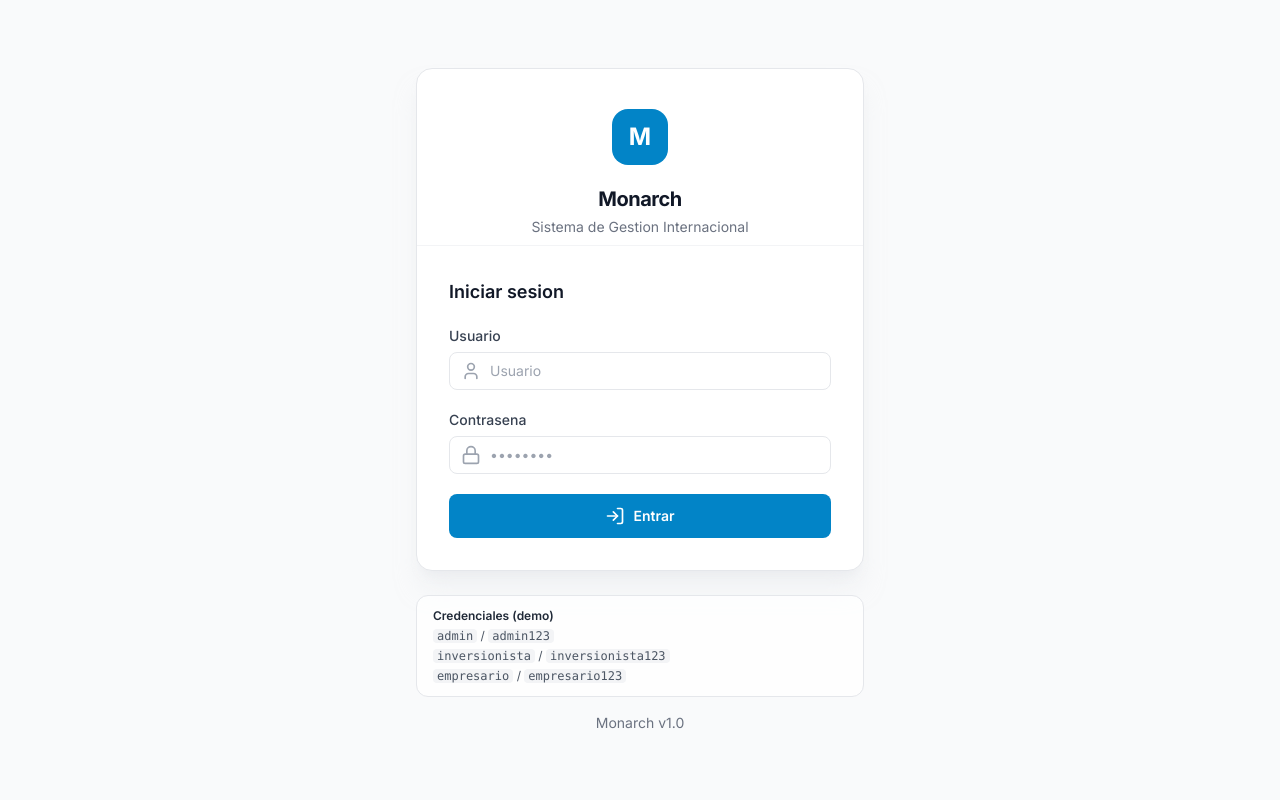
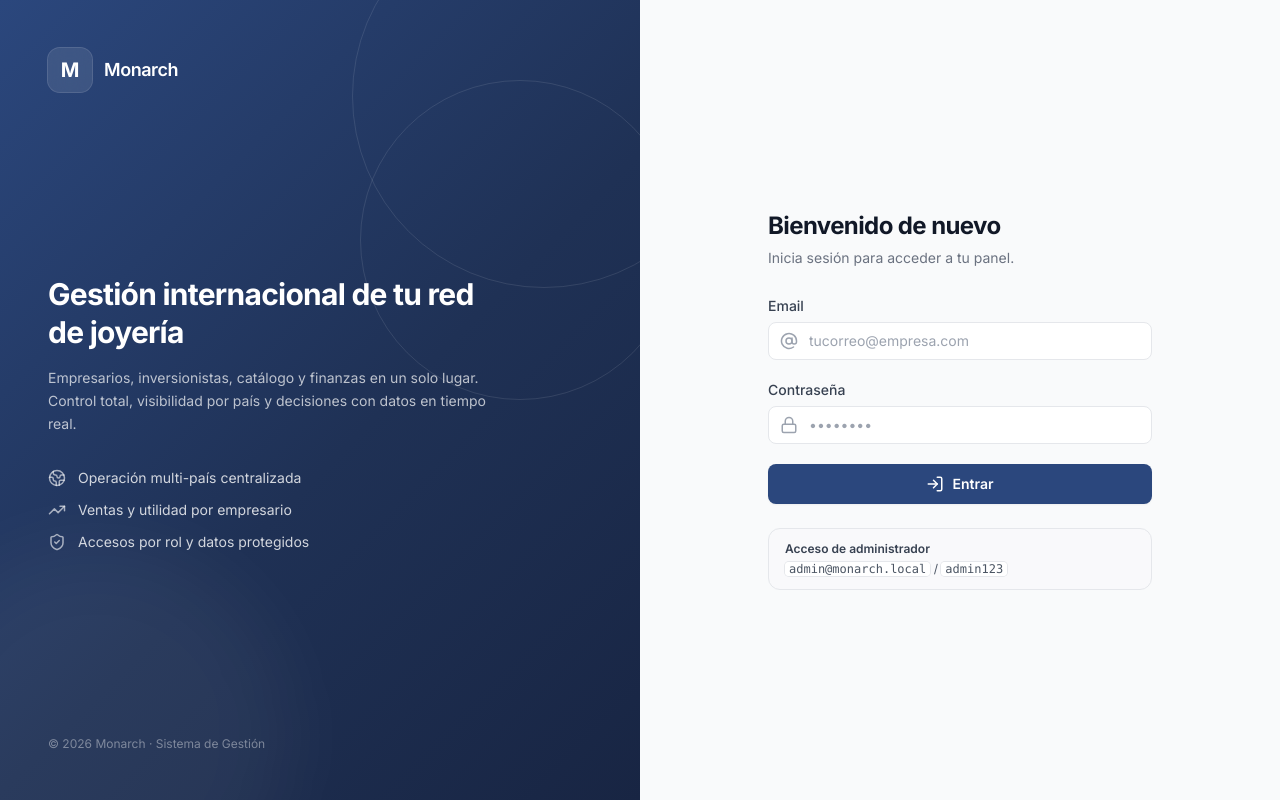
Before and after one commit to FreeAgentsDev/monarch-frontend, a React (Vite) app: page /login in a window 1280 px wide. Built offline with nearby package versions, Linux system fonts and the light colour scheme; no server answers.

Commit message:
feat: rediseño visual navy corporativo
- Paleta de marca navy/índigo + acento dorado (tailwind)
- Login rediseñado (layout de marca) y corrige login por email en modo API
- Sidebar con logo de marca; sombras y gradiente de marca en el sistema de diseño

```diff
--- a/src/components/Layout.tsx
+++ b/src/components/Layout.tsx
@@ -85,11 +85,14 @@ export default function Layout({ children }: LayoutProps) {
         <div className="flex flex-col h-full">
           {/* Logo */}
           <div className="flex items-center justify-between h-16 px-6 border-b border-gray-200">
-            <div className="flex items-center space-x-2">
-              <div className="w-8 h-8 bg-primary-600 rounded-lg flex items-center justify-center">
-                <span className="text-white font-bold text-lg">M</span>
+            <div className="flex items-center gap-2.5">
+              <div className="flex h-9 w-9 items-center justify-center rounded-xl brand-gradient text-white shadow-sm ring-1 ring-primary-900/10">
+                <span className="text-lg font-bold">M</span>
               </div>
-              <span className="text-xl font-bold text-gray-900">Monarch</span>
+              <div className="flex flex-col leading-none">
+                <span className="text-lg font-bold tracking-tight text-gray-900">Monarch</span>
+                <span className="text-[10px] font-medium uppercase tracking-widest text-gray-400">Gestión</span>
+              </div>
             </div>
             <button
               onClick={() => setSidebarOpen(false)}
--- a/src/index.css
+++ b/src/index.css
@@ -38,6 +38,16 @@
   .scrollbar-hide::-webkit-scrollbar {
     display: none;
   }
+  /* Degradado de marca (navy corporativo). */
+  .brand-gradient {
+    background-image: linear-gradient(135deg, #2b477d 0%, #1f3155 55%, #182543 100%);
+  }
+  .text-brand-gradient {
+    background-image: linear-gradient(135deg, #2b477d 0%, #1f3155 100%);
+    -webkit-background-clip: text;
+    background-clip: text;
+    color: transparent;
+  }
 }
 
 @layer components {
@@ -48,15 +58,28 @@
 
   /* Cards */
   .card {
-    @apply rounded-xl border border-gray-200 bg-white p-5 shadow-sm;
+    @apply rounded-xl border border-gray-200 bg-white p-5;
+    box-shadow: 0 1px 2px 0 rgb(24 37 67 / 0.04), 0 1px 3px 0 rgb(24 37 67 / 0.06);
   }
   .card-flush {
-    @apply rounded-xl border border-gray-200 bg-white shadow-sm overflow-hidden;
+    @apply rounded-xl border border-gray-200 bg-white overflow-hidden;
+    box-shadow: 0 1px 2px 0 rgb(24 37 67 / 0.04), 0 1px 3px 0 rgb(24 37 67 / 0.06);
   }
 
   /* KPI card */
   .kpi {
-    @apply rounded-xl border border-gray-200 bg-white px-5 py-4;
+    @apply rounded-xl border border-gray-200 bg-white px-5 py-4 transition-shadow;
+    box-shadow: 0 1px 2px 0 rgb(24 37 67 / 0.04), 0 1px 3px 0 rgb(24 37 67 / 0.06);
+  }
+  .kpi:hover {
+    box-shadow: 0 4px 12px -2px rgb(24 37 67 / 0.10), 0 2px 6px -2px rgb(24 37 67 / 0.06);
+  }
+  .kpi-accent {
+    @apply relative overflow-hidden;
+  }
+  .kpi-accent::before {
+    content: '';
+    @apply absolute left-0 top-0 h-full w-1 bg-primary-600;
   }
   .kpi-label {
     @apply text-xs font-medium uppercase tracking-wider text-gray-500;
@@ -70,7 +93,7 @@
 
   /* Buttons */
   .btn-primary {
-    @apply inline-flex items-center justify-center gap-2 rounded-lg bg-primary-600 px-4 py-2 text-sm font-semibold text-white transition-all hover:bg-primary-700 focus:outline-none focus:ring-2 focus:ring-primary-500/40 focus:ring-offset-1 disabled:opacity-50 disabled:cursor-not-allowed;
+    @apply inline-flex items-center justify-center gap-2 rounded-lg bg-primary-600 px-4 py-2 text-sm font-semibold text-white shadow-sm transition-all hover:bg-primary-700 active:bg-primary-800 focus:outline-none focus:ring-2 focus:ring-primary-500/40 focus:ring-offset-1 disabled:opacity-50 disabled:cursor-not-allowed;
   }
   .btn-secondary {
     @apply inline-flex items-center justify-center gap-2 rounded-lg border border-gray-200 bg-white px-4 py-2 text-sm font-medium text-gray-700 transition-all hover:bg-gray-50 hover:border-gray-300 focus:outline-none focus:ring-2 focus:ring-gray-200 focus:ring-offset-1 disabled:opacity-50 disabled:cursor-not-allowed;
--- a/src/pages/Login.tsx
+++ b/src/pages/Login.tsx
@@ -1,7 +1,8 @@
 import { useState, FormEvent } from 'react'
 import { useNavigate, Navigate } from 'react-router-dom'
-import { Lock, User, LogIn } from 'lucide-react'
+import { Lock, AtSign, User, LogIn, ShieldCheck, Globe2, TrendingUp } from 'lucide-react'
 import { useAuth, type Role } from '../context/AuthContext'
+import { useRealApi } from '../services/http'
 
 const HOME_BY_ROLE: Record<Role, string> = {
   admin: '/dashboard',
@@ -32,51 +33,95 @@ export default function Login() {
     setError(result.error ?? 'Error al iniciar sesion.')
   }
 
+  const IdIcon = useRealApi ? AtSign : User
+
   return (
-    <div className="min-h-screen bg-gray-50 flex flex-col items-center justify-center px-4 py-12">
-      <div className="w-full max-w-md">
-        <div className="bg-white rounded-2xl border border-gray-200 shadow-xl shadow-gray-200/50 overflow-hidden">
-          <div className="px-8 pt-10 pb-2 text-center border-b border-gray-100">
-            <div className="inline-flex items-center justify-center w-14 h-14 rounded-2xl bg-primary-600 text-white mb-5">
-              <span className="text-2xl font-bold">M</span>
+    <div className="min-h-screen grid lg:grid-cols-2 bg-gray-50">
+      {/* Panel de marca (izquierda) */}
+      <div className="relative hidden lg:flex flex-col justify-between overflow-hidden brand-gradient p-12 text-white">
+        {/* Decoración sutil */}
+        <div className="pointer-events-none absolute -right-24 -top-24 h-96 w-96 rounded-full border border-white/10" />
+        <div className="pointer-events-none absolute -right-10 top-20 h-80 w-80 rounded-full border border-white/10" />
+        <div className="pointer-events-none absolute -bottom-32 -left-24 h-96 w-96 rounded-full bg-white/5 blur-2xl" />
+
+        <div className="relative flex items-center gap-3">
+          <div className="flex h-11 w-11 items-center justify-center rounded-xl bg-white/10 ring-1 ring-white/20 backdrop-blur">
+            <span className="text-xl font-bold">M</span>
+          </div>
+          <span className="text-lg font-semibold tracking-tight">Monarch</span>
+        </div>
+
+        <div className="relative max-w-md">
+          <h2 className="text-3xl font-bold leading-tight tracking-tight text-white">
+            Gestión internacional de tu red de joyería
+          </h2>
+          <p className="mt-4 text-sm leading-relaxed text-white/70">
+            Empresarios, inversionistas, catálogo y finanzas en un solo lugar. Control total,
+            visibilidad por país y decisiones con datos en tiempo real.
+          </p>
+          <div className="mt-8 space-y-3 text-sm text-white/80">
+            <div className="flex items-center gap-3">
+              <Globe2 size={18} className="text-white/60" /> Operación multi-país centralizada
             </div>
-            <h1 className="text-xl font-bold text-gray-900">Monarch</h1>
-            <p className="text-sm text-gray-500 mt-1">Sistema de Gestion Internacional</p>
+            <div className="flex items-center gap-3">
+              <TrendingUp size={18} className="text-white/60" /> Ventas y utilidad por empresario
+            </div>
+            <div className="flex items-center gap-3">
+              <ShieldCheck size={18} className="text-white/60" /> Accesos por rol y datos protegidos
+            </div>
+          </div>
+        </div>
+
+        <p className="relative text-xs text-white/40">© {new Date().getFullYear()} Monarch · Sistema de Gestión</p>
+      </div>
+
+      {/* Formulario (derecha) */}
+      <div className="flex flex-col items-center justify-center px-4 py-12 sm:px-8">
+        <div className="w-full max-w-sm">
+          {/* Marca compacta (móvil) */}
+          <div className="mb-8 flex items-center justify-center gap-2 lg:hidden">
+            <div className="flex h-11 w-11 items-center justify-center rounded-xl brand-gradient text-white shadow-sm">
+              <span className="text-xl font-bold">M</span>
+            </div>
+            <span className="text-xl font-bold text-gray-900">Monarch</span>
           </div>
 
-          <form onSubmit={handleSubmit} className="p-8 space-y-5">
-            <h2 className="text-lg font-semibold text-gray-900">Iniciar sesion</h2>
+          <div className="mb-7">
+            <h1 className="text-2xl font-bold tracking-tight text-gray-900">Bienvenido de nuevo</h1>
+            <p className="mt-1.5 text-sm text-gray-500">Inicia sesión para acceder a tu panel.</p>
+          </div>
 
+          <form onSubmit={handleSubmit} className="space-y-5">
             {error && (
-              <div className="rounded-xl bg-red-50 border border-red-200 px-4 py-3 text-sm text-red-800">
+              <div className="rounded-xl border border-red-200 bg-red-50 px-4 py-3 text-sm text-red-800">
                 {error}
               </div>
             )}
 
             <div>
-              <label htmlFor="login-user" className="block text-sm font-medium text-gray-700 mb-1.5">
-                Usuario
+              <label htmlFor="login-user" className="mb-1.5 block text-sm font-medium text-gray-700">
+                {useRealApi ? 'Email' : 'Usuario'}
               </label>
               <div className="relative">
-                <User className="absolute left-3 top-1/2 -translate-y-1/2 text-gray-400" size={20} />
+                <IdIcon className="absolute left-3 top-1/2 -translate-y-1/2 text-gray-400" size={18} />
                 <input
                   id="login-user"
-                  type="text"
+                  type={useRealApi ? 'email' : 'text'}
                   autoComplete="username"
                   value={username}
                   onChange={(e) => setUsername(e.target.value)}
-                  placeholder="Usuario"
+                  placeholder={useRealApi ? 'tucorreo@empresa.com' : 'Usuario'}
                   className="input pl-10"
                 />
               </div>
             </div>
 
             <div>
-              <label htmlFor="login-password" className="block text-sm font-medium text-gray-700 mb-1.5">
-                Contrasena
+              <label htmlFor="login-password" className="mb-1.5 block text-sm font-medium text-gray-700">
+                Contraseña
               </label>
               <div className="relative">
-                <Lock className="absolute left-3 top-1/2 -translate-y-1/2 text-gray-400" size={20} />
+                <Lock className="absolute left-3 top-1/2 -translate-y-1/2 text-gray-400" size={18} />
                 <input
                   id="login-password"
                   type="password"
@@ -89,33 +134,37 @@ export default function Login() {
               </div>
             </div>
 
-            <button
-              type="submit"
-              disabled={loading}
-              className="btn-primary w-full justify-center py-3 disabled:opacity-50"
-            >
+            <button type="submit" disabled={loading} className="btn-primary w-full justify-center py-2.5">
               {loading ? (
                 <span className="inline-block h-5 w-5 animate-spin rounded-full border-2 border-white border-t-transparent" />
               ) : (
                 <>
-                  <LogIn size={20} />
+                  <LogIn size={18} />
                   Entrar
                 </>
               )}
             </button>
           </form>
+
+          {/* Credenciales de ayuda: reales (API) o demo. */}
+          <div className="mt-6 rounded-xl border border-gray-200 bg-gray-50/70 px-4 py-3 text-xs text-gray-600">
+            <p className="mb-1 font-semibold text-gray-700">
+              {useRealApi ? 'Acceso de administrador' : 'Credenciales de demostración'}
+            </p>
+            {useRealApi ? (
+              <p>
+                <code className="rounded bg-white px-1 ring-1 ring-gray-200">admin@monarch.local</code> /{' '}
+                <code className="rounded bg-white px-1 ring-1 ring-gray-200">admin123</code>
+              </p>
+            ) : (
+              <div className="space-y-1">
+                <p><code className="rounded bg-white px-1 ring-1 ring-gray-200">admin</code> / <code className="rounded bg-white px-1 ring-1 ring-gray-200">admin123</code></p>
+                <p><code className="rounded bg-white px-1 ring-1 ring-gray-200">inversionista</code> / <code className="rounded bg-white px-1 ring-1 ring-gray-200">inversionista123</code></p>
+                <p><code className="rounded bg-white px-1 ring-1 ring-gray-200">empresario</code> / <code className="rounded bg-white px-1 ring-1 ring-gray-200">empresario123</code></p>
+              </div>
+            )}
+          </div>
         </div>
-
-        <div className="mt-6 rounded-xl border border-gray-200 bg-white/80 px-4 py-3 text-left text-xs text-gray-600 max-w-md mx-auto space-y-1">
-          <p className="font-semibold text-gray-800">Credenciales (demo)</p>
-          <p><code className="rounded bg-gray-100 px-1">admin</code> / <code className="rounded bg-gray-100 px-1">admin123</code></p>
-          <p><code className="rounded bg-gray-100 px-1">inversionista</code> / <code className="rounded bg-gray-100 px-1">inversionista123</code></p>
-          <p><code className="rounded bg-gray-100 px-1">empresario</code> / <code className="rounded bg-gray-100 px-1">empresario123</code></p>
-        </div>
-
-        <p className="text-center text-sm text-gray-500 mt-4">
-          Monarch v1.0
-        </p>
       </div>
     </div>
   )
--- a/tailwind.config.js
+++ b/tailwind.config.js
@@ -10,17 +10,32 @@ export default {
         sans: ['Inter', 'system-ui', '-apple-system', 'sans-serif'],
       },
       colors: {
+        // Navy corporativo — marca Monarch.
         primary: {
-          50: '#f0f9ff',
-          100: '#e0f2fe',
-          200: '#bae6fd',
-          300: '#7dd3fc',
-          400: '#38bdf8',
-          500: '#0ea5e9',
-          600: '#0284c7',
-          700: '#0369a1',
-          800: '#075985',
-          900: '#0c4a6e',
+          50: '#eef2f9',
+          100: '#d9e2f1',
+          200: '#b7c8e3',
+          300: '#8aa4cf',
+          400: '#5c7bb5',
+          500: '#3d5c99',
+          600: '#2b477d',
+          700: '#243c67',
+          800: '#1f3155',
+          900: '#182543',
+          950: '#0f1830',
+        },
+        // Acento dorado sobrio para detalles premium.
+        accent: {
+          50: '#fbf7ec',
+          100: '#f5ead0',
+          200: '#e9d3a1',
+          300: '#dcb96c',
+          400: '#cfa043',
+          500: '#b8862f',
+          600: '#9a6d25',
+          700: '#7c5620',
+          800: '#654620',
+          900: '#563b1e',
         },
       },
     },
```
